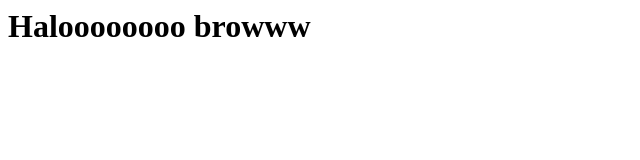
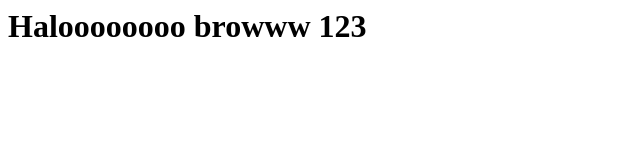
Before and after one commit to pwdodo/blanker, a plain HTML site: page index.html in a window 1280 px wide. Shown: the full height of the page, 0-640 px from the left. Drawn offline with Linux system fonts and the light colour scheme.

Commit message:
Update index.html

```diff
--- a/index.html
+++ b/index.html
@@ -1 +1 @@
-<h1>Haloooooooo browww</h1>
+<h1>Haloooooooo browww 123</h1>
```
